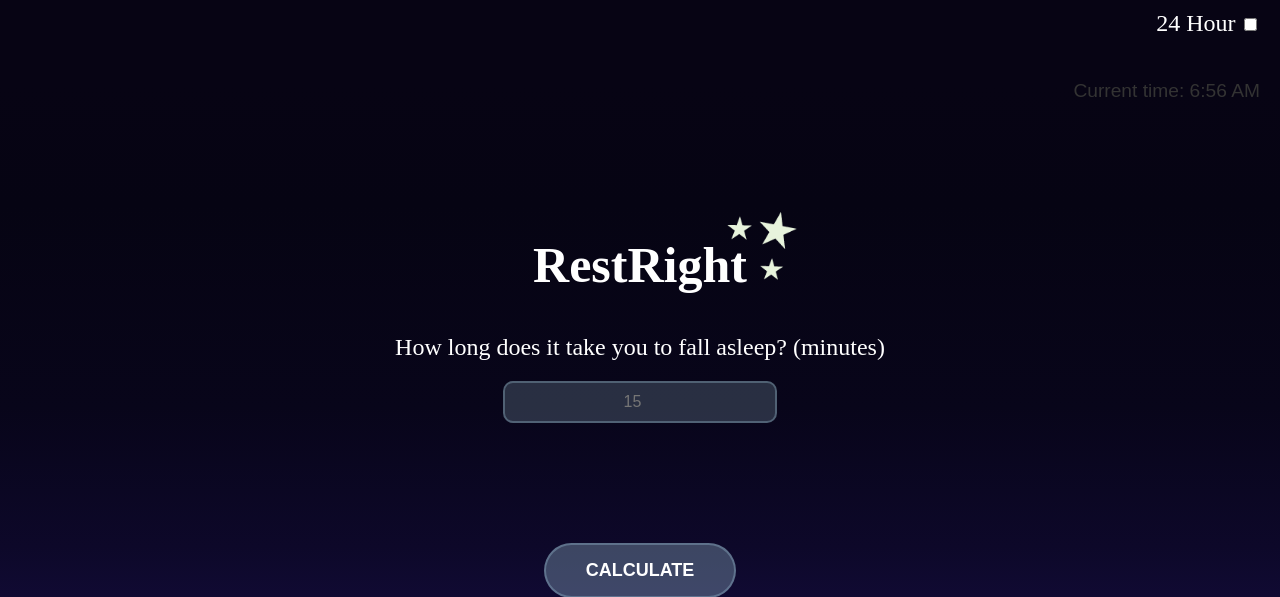
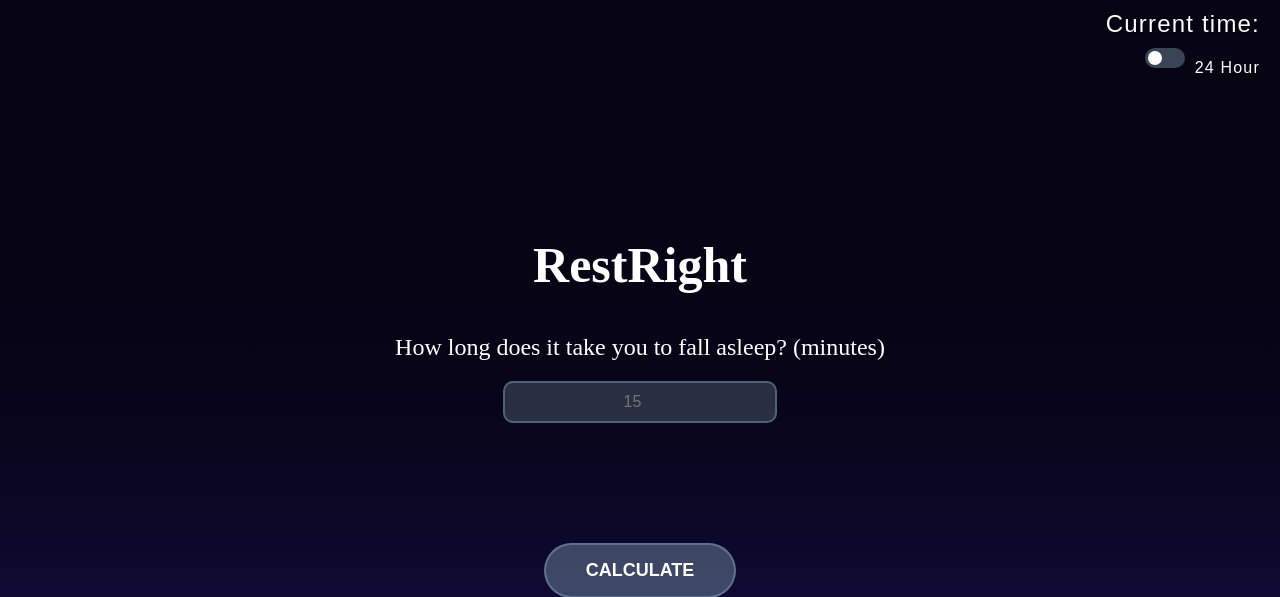
Before and after one commit to juann02/sleep-calculator, a Flask app: page / in a window 1280 px wide. Shown: the top 597 px of the page. Run offline with Flask 3, Linux system fonts and the light colour scheme.

Commit message:
JS File and other files have some tweaks

```diff
--- a/static/style.css
+++ b/static/style.css
@@ -1,5 +1,3 @@
-
-
 body {
     background: linear-gradient(180deg, #070414 10.9%, #060413 25.56%, #08051A 50.92%, #0D0829 68.23%, #170E47 87.98%); /*gradient background */
     margin: 0;
@@ -156,3 +154,80 @@
     color: #FFF;
     border-color: #FFF;
 }
+
+/* Styling for Current Time Container */
+.current-time-container {
+    position: absolute;
+    top: 10px;
+    right: 20px;
+    text-align: right;
+    color: #FEFEFE;
+    font-family: 'Gabarito', sans-serif;
+    font-size: 1.5rem;
+    font-weight: 400;
+    letter-spacing: 0.05em;
+    text-shadow: 1px 1px 3px rgba(0, 0, 0, 0.6);
+}
+
+.toggle-container {
+    margin-top: 10px; /* Add space below the current time */
+    display: flex;
+    justify-content: flex-end;
+    align-items: center;
+}
+
+/* Styling for Toggle Switch */
+.switch24 {
+    position: relative;
+    display: inline-block;
+    width: 40px; /* Make the toggle smaller */
+    height: 20px;
+    margin-right: 10px; /* Add space between the toggle and the label */
+}
+
+.switch24 input {
+    opacity: 0;
+    width: 0;
+    height: 0;
+}
+
+.slider {
+    position: absolute;
+    cursor: pointer;
+    top: 0;
+    left: 0;
+    right: 0;
+    bottom: 0;
+    background-color: rgba(173, 216, 230, 0.3); /* Match the current page color */
+    transition: 0.4s;
+    border-radius: 34px;
+}
+
+.slider:before {
+    position: absolute;
+    content: "";
+    height: 14px;
+    width: 14px;
+    left: 3px;
+    bottom: 3px;
+    background-color: white;
+    transition: 0.4s;
+    border-radius: 50%;
+}
+
+input:checked + .slider {
+    background-color: #170E47; /* Darker color to match the theme when active */
+}
+
+input:checked + .slider:before {
+    transform: translateX(20px);
+}
+
+/* Styling for the toggle label */
+.toggle-label {
+    color: #FEFEFE;
+    font-family: 'Gabarito', sans-serif;
+    font-size: 1rem;
+    font-weight: 400;
+    text-shadow: 1px 1px 2px rgba(0, 0, 0, 0.4);
+}
--- a/templates/index.html
+++ b/templates/index.html
@@ -5,39 +5,23 @@
     <link rel="stylesheet" href="{{ url_for('static', filename='style.css') }}">
     <link rel="icon" href="{{ url_for('static', filename='favicon.ico') }}" type="image/x-icon">
     <meta name="viewport" content="width=device-width, initial-scale=1">
-    <style>
-        /* styling for the toggle */
-        .toggle-container {
-            position: absolute;
-            top: 10px;
-            right: 20px;
-        }
-
-        /* styling for the current time display */
-        #current-time {
-            margin-top: 20px; /* adds space above the time display */
-            font-size: 1.2em; /* makes the text a bit larger */
-            text-align: right; /* aligns text to the right */
-            color: #333; /* sets a dark gray color for the text */
-            position: absolute; /* allows for positioning */
-            top: 60px; /* moves the time display down */
-            right: 20px; /* aligns the time display with the toggle */
-        }
-    </style>
 </head>
 <body>
     <div class="title-container">
         <h1>RestRight</h1>
-        <img src="../static/stars.png" alt="stars" class="stars">
     </div>
 
-    <!-- time format toggle -->
-    <div class="toggle-container">
-        <label for="time-format-toggle">24 Hour</label>
-        <input type="checkbox" id="time-format-toggle">
+    <!-- current time and toggle switch -->
+    <div class="current-time-container">
+        <span id="current-time">Current time: </span>
+        <div class="toggle-container">
+            <label class="switch24">
+                <input type="checkbox" id="time-format-toggle">
+                <span class="slider round"></span>
+            </label>
+            <span class="toggle-label">24 Hour</span>
+        </div>
     </div>
-
-    <div id="current-time"></div> <!-- current time display -->
 
     <form id="sleepForm" action="/calculate" method="POST">
         <label for="time_to_fall_asleep">How long does it take you to fall asleep? (minutes)</label>
@@ -46,62 +30,6 @@
         <button type="submit">Calculate</button>
     </form>
 
-    <script>
-        // form element
-        var form = document.getElementById('sleepForm');
-        var input = document.getElementById('time_to_fall_asleep');
-        var errorMessage = document.getElementById('error-message');
-        var toggle = document.getElementById('time-format-toggle'); // toggle for time format
-        var currentTimeDisplay = document.getElementById('current-time'); // get the time display div
-
-        // initialize current time
-        function updateCurrentTime() {
-            var now = new Date(); // get current date and time
-            var hours = now.getHours(); // get hours
-            var minutes = now.getMinutes(); // get minutes
-            var suffix = ''; // for am/pm
-
-            if (!toggle.checked) { // if not 24 hour format
-                suffix = hours >= 12 ? ' PM' : ' AM'; // determine suffix
-                hours = hours % 12 || 12; // convert to 12 hour format
-            } else {
-                suffix = ''; // no suffix for 24 hour format
-            }
-
-            // add leading zero to minutes if needed
-            if (minutes < 10) {
-                minutes = '0' + minutes; // pad single digit minutes with a zero
-            }
-
-            // update the current time display
-            currentTimeDisplay.textContent = 'Current time: ' + hours + ':' + minutes + suffix; // display time
-        }
-
-        // event listener for toggle change
-        toggle.addEventListener('change', function() {
-            updateCurrentTime(); // update time format display
-        });
-
-        // update time every minute
-        setInterval(updateCurrentTime, 60000); // update every minute
-        updateCurrentTime(); // initial call to display current time
-
-        // event listener for form submission
-        form.addEventListener('submit', function(event) {
-            // get input
-            var timeInput = input.value;
-
-            // check if invalid
-            if (timeInput < 1 || timeInput > 120 || timeInput === '') {
-                // prevent submission if invalid
-                event.preventDefault();
-                errorMessage.style.display = 'block'; // show error message
-                input.classList.add('input-error'); // add red border
-            } else {
-                errorMessage.style.display = 'none'; // hide error message
-                input.classList.remove('input-error'); // remove red border
-            }
-        });
-    </script>
+    <script src="{{ url_for('static', filename='script.js') }}"></script>
 </body>
 </html>
--- a/templates/result.html
+++ b/templates/result.html
@@ -68,7 +68,7 @@
             var formattedTime = hour + ":" + minute.padStart(2, '0') + " " + period;
             return formattedTime; // returns formatted time
 
-        // im so confused lol
+        // im so confused lol //im in tears
         }
 
     </script>
```
Also changed, not shown: static/script.js (added), 1 other file.
